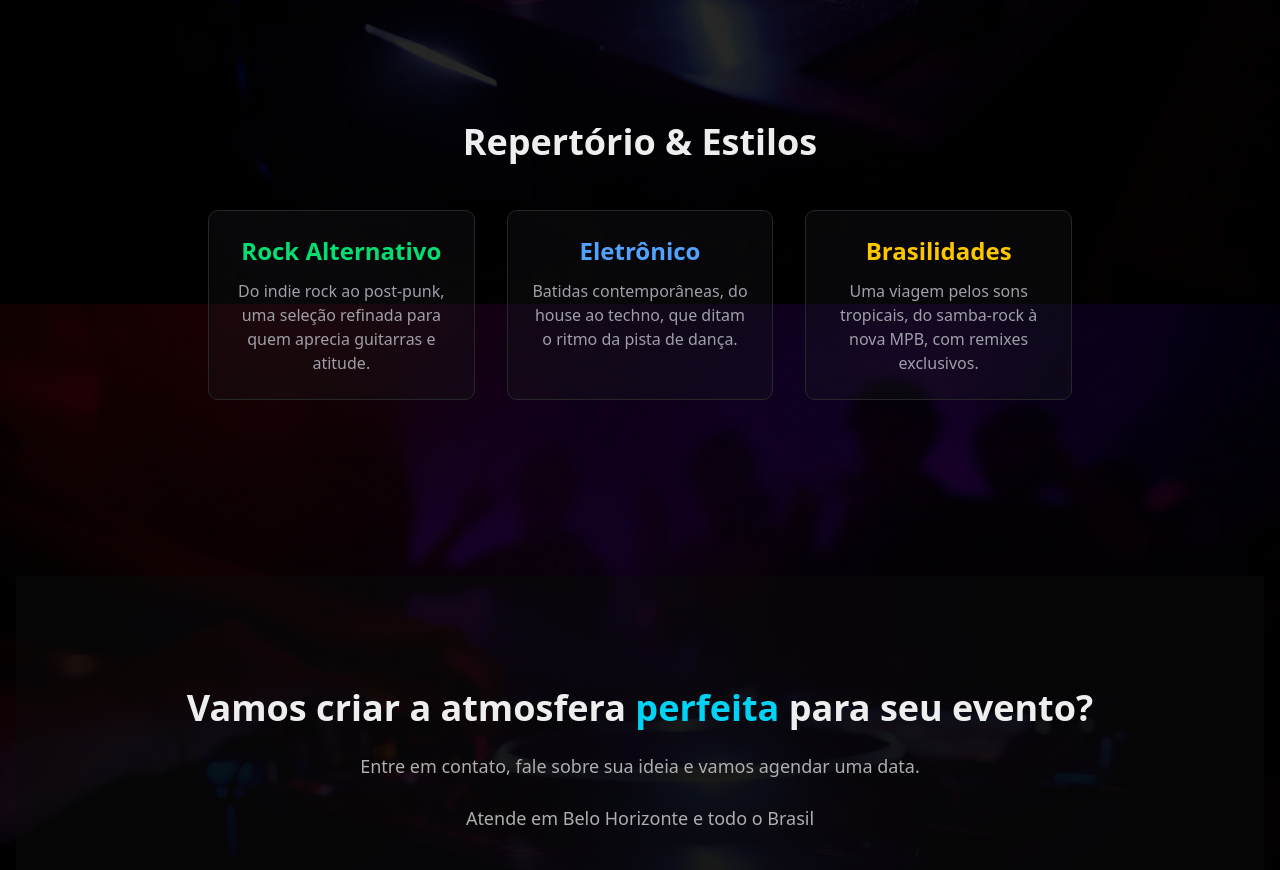
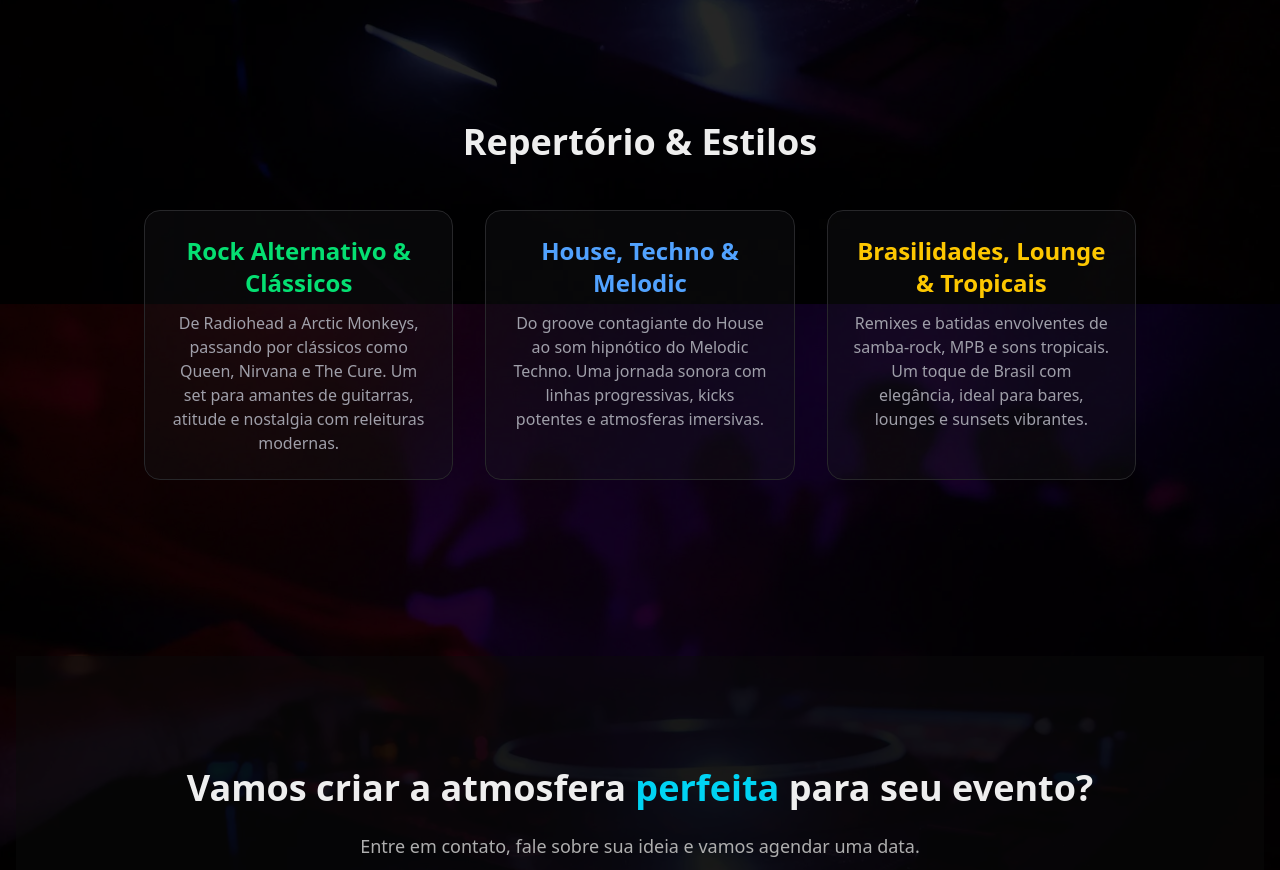
Before and after one commit to reginaldogomes/nall.art.br, a Next.js app: page / in a window 1280 px wide. Shown: the part 1402-2272 px from the top of the page. Built offline with nearby package versions, Linux system fonts and the light colour scheme.

Commit message:
repertorio modificado

```diff
--- a/src/components/RepertoireSection.tsx
+++ b/src/components/RepertoireSection.tsx
@@ -1,37 +1,42 @@
+const repertoireItems = [
+  {
+    title: "Rock Alternativo & Clássicos",
+    color: "text-green-400",
+    description:
+      "De Radiohead a Arctic Monkeys, passando por clássicos como Queen, Nirvana e The Cure. Um set para amantes de guitarras, atitude e nostalgia com releituras modernas.",
+  },
+  {
+    title: "House, Techno & Melodic",
+    color: "text-blue-400",
+    description:
+      "Do groove contagiante do House ao som hipnótico do Melodic Techno. Uma jornada sonora com linhas progressivas, kicks potentes e atmosferas imersivas.",
+  },
+  {
+    title: "Brasilidades, Lounge & Tropicais",
+    color: "text-yellow-400",
+    description:
+      "Remixes e batidas envolventes de samba-rock, MPB e sons tropicais. Um toque de Brasil com elegância, ideal para bares, lounges e sunsets vibrantes.",
+  },
+];
+
 const RepertoireSection = () => (
   <section id="repertorio" className="py-20 md:py-32">
-    <div className="container mx-auto max-w-4xl px-4">
+    <div className="container mx-auto max-w-5xl px-4">
       <h2 className="text-3xl md:text-4xl font-bold text-center mb-12">
         Repertório & Estilos
       </h2>
       <div className="grid grid-cols-1 md:grid-cols-3 gap-8 text-center">
-        <div className="p-6 border border-zinc-800 rounded-lg bg-zinc-900/30">
-          <h3 className="text-2xl font-semibold mb-3 text-green-400">
-            Rock Alternativo
-          </h3>
-          <p className="text-zinc-400">
-            Do indie rock ao post-punk, uma seleção refinada para quem aprecia
-            guitarras e atitude.
-          </p>
-        </div>
-        <div className="p-6 border border-zinc-800 rounded-lg bg-zinc-900/30">
-          <h3 className="text-2xl font-semibold mb-3 text-blue-400">
-            Eletrônico
-          </h3>
-          <p className="text-zinc-400">
-            Batidas contemporâneas, do house ao techno, que ditam o ritmo da
-            pista de dança.
-          </p>
-        </div>
-        <div className="p-6 border border-zinc-800 rounded-lg bg-zinc-900/30">
-          <h3 className="text-2xl font-semibold mb-3 text-yellow-400">
-            Brasilidades
-          </h3>
-          <p className="text-zinc-400">
-            Uma viagem pelos sons tropicais, do samba-rock à nova MPB, com
-            remixes exclusivos.
-          </p>
-        </div>
+        {repertoireItems.map((item, index) => (
+          <div
+            key={index}
+            className="p-6 border border-zinc-800 rounded-2xl bg-zinc-900/30"
+          >
+            <h3 className={`text-2xl font-semibold mb-3 ${item.color}`}>
+              {item.title}
+            </h3>
+            <p className="text-zinc-400">{item.description}</p>
+          </div>
+        ))}
       </div>
     </div>
   </section>
```
